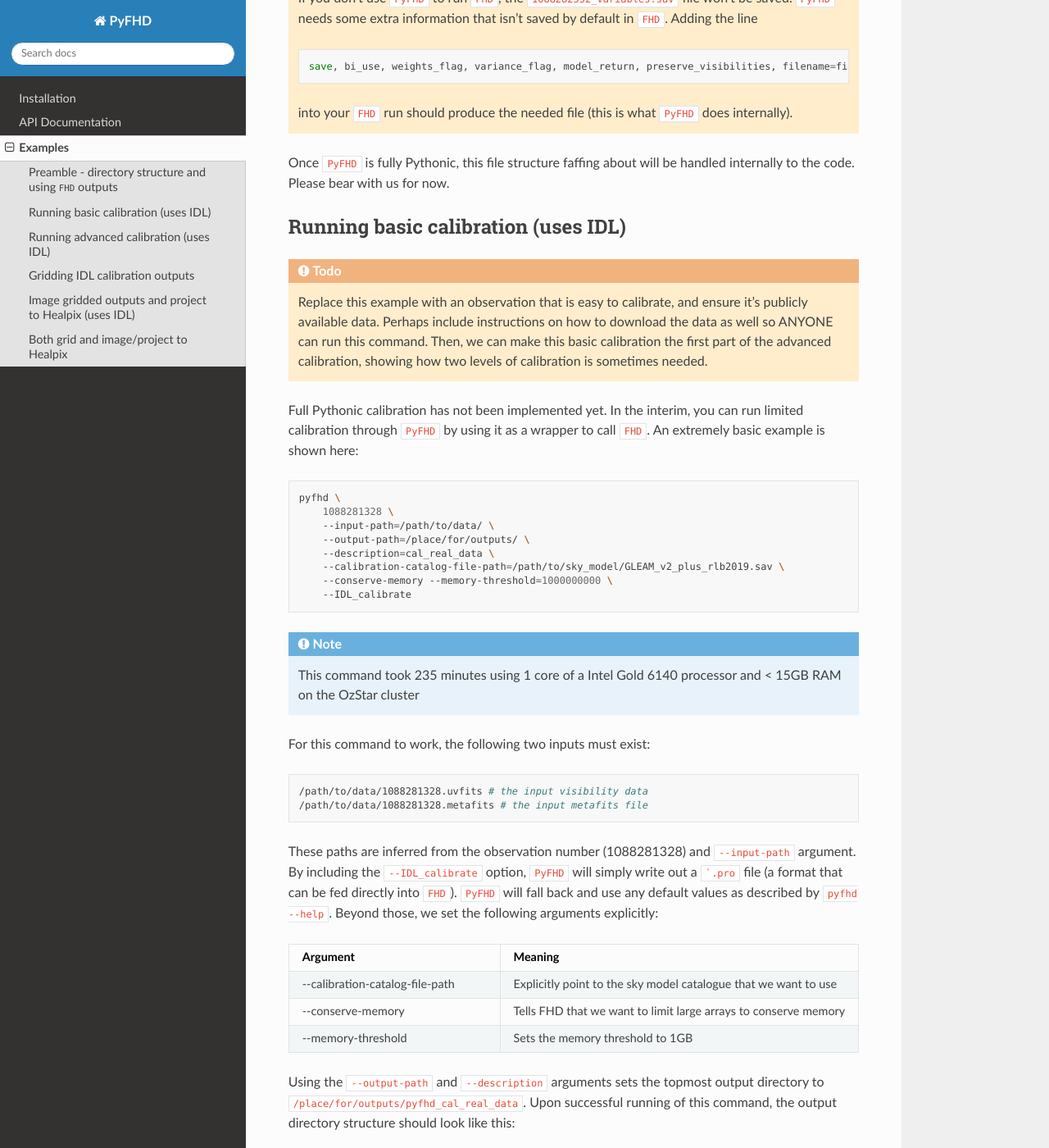
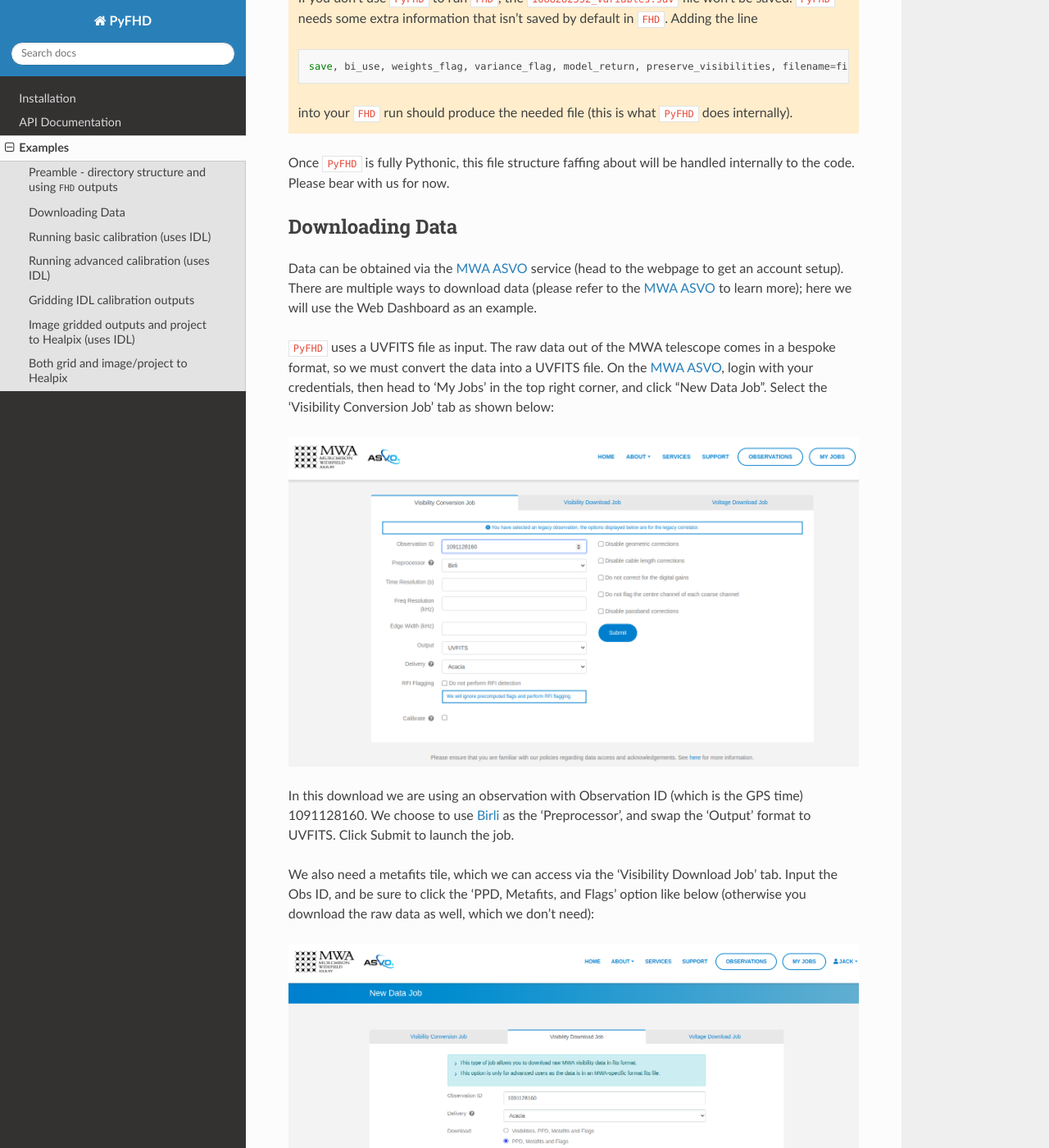
Before and after one commit to ADACS-Australia/PyFHD, a Sphinx documentation site: the page built from docs/source/examples/examples.rst, in a window 1280 px wide and 1400 px high, scrolled down 1048 px. Shown: the whole window at 82% size. Built offline with Sphinx 7.4.7 and the Read the Docs theme 2.0.0, drawn with Linux system fonts in a browser that asks for light colours; some of the changed text lies outside the part shown.

Commit message:
Updates to documentation

````diff
--- a/docs/source/examples/examples.rst
+++ b/docs/source/examples/examples.rst
@@ -1,3 +1,6 @@
+.. _MWA ASVO: https://asvo.mwatelescope.org/
+.. _Birli: https://github.com/MWATelescope/Birli
+
 Examples
 ===========
 
@@ -43,37 +46,53 @@ The ``Healpix``, ``metadata``, and ``vis_data`` subdirs are generated (amongst o
 
 Once ``PyFHD`` is fully Pythonic, this file structure faffing about will be handled internally to the code. Please bear with us for now.
 
+Downloading Data
+---------------------
+Data can be obtained via the `MWA ASVO`_ service (head to the webpage to get an account setup). There are multiple ways to download data (please refer to the `MWA ASVO`_ to learn more); here we will use the Web Dashboard as an example.
+
+``PyFHD`` uses a UVFITS file as input. The raw data out of the MWA telescope comes in a bespoke format, so we must convert the data into a UVFITS file. On the `MWA ASVO`_, login with your credentials, then head to 'My Jobs' in the top right corner, and click "New Data Job". Select the 'Visibility Conversion Job' tab as shown below:
+
+.. image:: data_job_form.png
+  :width: 800px
+
+In this download we are using an observation with Observation ID (which is the GPS time) 1091128160. We choose to use `Birli`_ as the 'Preprocessor', and swap the 'Output' format to UVFITS. Click Submit to launch the job.
+
+We also need a metafits tile, which we can access via the 'Visibility Download Job' tab. Input the Obs ID, and be sure to click the 'PPD, Metafits, and Flags' option like below (otherwise you download the raw data as well, which we don't need):
+
+.. image:: meta_job_form.png
+  :width: 800px
+
+You can check the status of your download by clicking 'My Jobs' in the top left. Once they are ready to download, you'll see something like:
+
+.. image:: jobs_ready.png
+  :width: 800px
+
 Running basic calibration (uses IDL)
 -------------------------------------------
-
-.. todo::
-
-   Replace this example with an observation that is easy to calibrate, and ensure it's publicly available data. Perhaps include instructions on how to download the data as well so ANYONE can run this command. Then, we can make this basic calibration the first part of the advanced calibration, showing how two levels of calibration is sometimes needed.
-
 
 Full Pythonic calibration has not been implemented yet. In the interim, you can run limited calibration through ``PyFHD`` by using it as a wrapper to call ``FHD``. An extremely basic example is shown here:
 
 .. code-block:: bash
 
     pyfhd \
-        1088281328 \
-        --input-path=/path/to/data/ \
-        --output-path=/place/for/outputs/ \
-        --description=cal_real_data \
-        --calibration-catalog-file-path=/path/to/sky_model/GLEAM_v2_plus_rlb2019.sav \
-        --conserve-memory --memory-threshold=1000000000 \
+        1091128160 \
+        --input_path=data \
+        --output_path=/place/for/outputs/ \
+        --description=cal_data \
+        --calibration_catalog_file_path=/path/to/sky_model/GLEAM_v2_plus_rlb2019.sav \
+        --conserve_memory --memory_threshold=1000000000 \
         --IDL_calibrate
 
-.. note:: This command took 235 minutes using 1 core of a Intel Gold 6140 processor and < 15GB RAM on the OzStar cluster
+.. note:: This command took 260 minutes using 1 core of a Intel Gold 6140 processor and < 25GB RAM on the OzStar cluster
 
 For this command to work, the following two inputs must exist:
 
 .. code-block:: bash
 
-  /path/to/data/1088281328.uvfits # the input visibility data
-  /path/to/data/1088281328.metafits # the input metafits file
+  ./data/1091128160.uvfits # the input visibility data
+  ./data/1091128160.metafits # the input metafits file
 
-These paths are inferred from the observation number (1088281328) and ``--input-path`` argument. By including the ``--IDL_calibrate`` option, ``PyFHD`` will simply write out a ```.pro`` file (a format that can be fed directly into ``FHD``). ``PyFHD`` will fall back and use any default values as described by ``pyfhd --help``. Beyond those, we set the following arguments explicitly:
+These paths are inferred from the observation number (1091128160) and ``--input-path`` argument. By including the ``--IDL_calibrate`` option, ``PyFHD`` will simply write out a ``.pro`` file (a format that can be fed directly into ``FHD``). ``PyFHD`` will fall back and use any default values as described by ``pyfhd --help``. Beyond those, we set the following arguments explicitly:
 
 .. list-table::
    :widths: 25 25
@@ -89,20 +108,20 @@ These paths are inferred from the observation number (1088281328) and ``--input-
      - Sets the memory threshold to 1GB
 
 
-Using the ``--output-path`` and ``--description`` arguments sets the topmost output directory to ``/place/for/outputs/pyfhd_cal_real_data``. Upon successful running of this command, the output directory structure should look like this:
+Using the ``--output-path`` and ``--description`` arguments sets the topmost output directory to ``/place/for/outputs/pyfhd_cal_data``. Upon successful running of this command, the output directory structure should look like this:
 
 .. code-block:: bash
 
     /place/for/outputs/
-    └── pyfhd_cal_real_data
+    └── pyfhd_cal_data
       ├── fhd_calibration_only.pro        # used to run FHD
       ├── general_calibration_only.pro    # used to run FHD
       ├── pyfhd_config.pro                # used to run FHD
       ├── run_fhd_calibration_only.pro    # topmost file used to run FHD
-      ├── pyfhd_cal_real_data_17_00_37_29_11_2022.log   # log with date and time of run
-      ├── pyfhd_cal_real_data_17_00_37_29_11_2022.yaml  # yaml containing the defaults used in PyFHD
-      └── fhd_pyfhd_cal_real_data         # location for FHD outputs
-        ├── 1088281328_variables.sav      # extra set of variables saved by PyFHD so python gridding can be run on these FHD outputs
+      ├── pyfhd_cal_data_2022_12_12_17_19_58.log   # log with date and time (YY-MM-DD-hh-mm-ss) of run
+      ├── pyfhd_cal_data_2022_12_12_17_19_58.yaml  # yaml containing all keywords used
+      └── fhd_pyfhd_cal_data              # location for FHD outputs
+        ├── 1091128160_variables.sav      # extra set of variables saved by PyFHD so python gridding can be run on these FHD outputs
         ├── beams                         # FHD outputs
         ├── calibration                   # FHD outputs
         ├── Healpix                       # FHD outputs
@@ -111,7 +130,39 @@ Using the ``--output-path`` and ``--description`` arguments sets the topmost out
         ├── output_images                 # FHD outputs
         └── vis_data                      # FHD outputs
 
-If you look in the ``/place/for/outputs/pyfhd_cal_real_data/fhd_pyfhd_cal_real_data/output_images`` you will find plots including the calibration amplitude and phases:
+If you look in the ``/place/for/outputs/pyfhd_cal_data/fhd_pyfhd_cal_data/output_images`` you will find plots including the calibration amplitude and phases:
+
+.. image:: 1091128160_cal_amp.png
+  :width: 600px
+
+.. image:: 1091128160_cal_phase.png
+  :width: 600px
+
+We have solutions!
+
+
+Running advanced calibration (uses IDL)
+-------------------------------------------
+.. todo::
+
+   Check what this calibration is actually doing, and whether it is actually updating the solutions in the second part. The add motivation as to why we have to run in this manner
+
+.. note:: This mode of running is intended for power users of ``FHD`` who already know what they want to run, but want to take advantage of ``PyFHD`` already.
+
+Sometimes it makes sense to get an initial set of calibration solutions using one sky model, and then update them using a different sky model. First, run an initial calibration with default arguments:
+
+.. code-block:: bash
+
+    pyfhd \
+        1088281328 \
+        --input_path=data \
+        --output_path=/place/for/outputs/ \
+        --description=cal_data \
+        --calibration_catalog_file_path=/path/to/sky_model/GLEAM_v2_plus_rlb2019.sav \
+        --conserve_memory --memory_threshold=1000000000 \
+        --IDL_calibrate
+
+This results in calibration solutions that look somewhat ratty:
 
 .. image:: 1088281328_cal_amp.png
   :width: 600px
@@ -119,16 +170,7 @@ If you look in the ``/place/for/outputs/pyfhd_cal_real_data/fhd_pyfhd_cal_real_d
 .. image:: 1088281328_cal_phase.png
   :width: 600px
 
-We have solutions! Turns out this is a difficult observation to calibrate and so using these default settings only does an OK job. Check out the next example on running a more advanced calibration.
-
-
-Running advanced calibration (uses IDL)
--------------------------------------------
-.. note:: This mode of running is intended for power users of ``FHD`` who already know what they want to run, but want to take advantage of ``PyFHD`` already.
-
-If you have a set of ``FHD`` ``IDL`` keywords to control calibration, you can simply add them into a text file (as they would appear in ``IDL``) and supply that text file as the argument to ``--IDL_keywords_file``. ``PyFHD`` will then copy these lines and add them into the ``.pro`` templates used to run ``FHD``.
-
-An example command looks like:
+If you have a set of ``FHD`` ``IDL`` keywords to control calibration, you can simply add them into a text file (as they would appear in ``IDL``) and supply that text file as the argument to ``--IDL_keywords_file``. ``PyFHD`` will then copy these lines and add them into the ``.pro`` templates used to run ``FHD``. Here we'll update the calibration using a different sky model:
 
 .. code-block:: bash
 
@@ -136,7 +178,7 @@ An example command looks like:
     '1088281328' \
     --input_path=/fred/oz048/MWA/data/2014/van_vleck_corrected/coarse_corr_no_ao/ \
     --output_path=/fred/oz048/jline/ADACS/test_PyFHD/calibrate_real_data/ \
-    --description=cal_real_data_advanced \
+    --description=cal_data_advanced \
     --conserve_memory --memory_threshold=1000000000 \
     --IDL_calibrate \
     --IDL_variables_file fhd_variables.pro
````
Also changed, not shown: other parts of docs/source/examples/examples.rst (+1 -1 lines), README.md (+6 -3 lines), docs/source/examples/1091128160_cal_amp.png (added), docs/source/examples/1091128160_cal_phase.png (added), docs/source/examples/data_job_form.png (added), docs/source/examples/download_ready.png (added), docs/source/examples/jobs_ready.png (added), docs/source/examples/meta_job_form.png (added).
